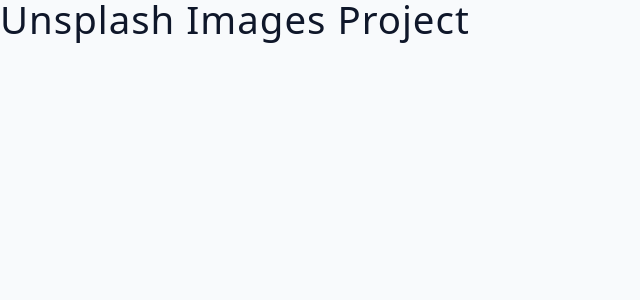
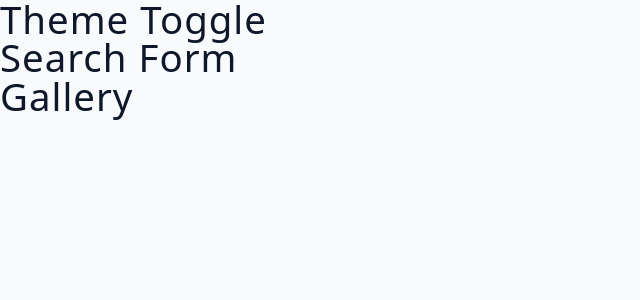
Before and after one commit to m-rokon/unsplash-image-search, a React (Vite) app: page / in a window 1280 px wide. Shown: the top 300 px of the page, without its empty margins (0-640 px from the left). Built offline with nearby package versions, Linux system fonts and the light colour scheme.

Commit message:
3 new components added

```diff
--- a/src/App.jsx
+++ b/src/App.jsx
@@ -1,9 +1,13 @@
-import { useState } from "react";
+import SearchForm from "./SearchForm";
+import ThemeToggle from "./ThemeToggle";
+import Gallery from "./Gallery";
 
 function App() {
     return (
-        <main>
-            <h2>Unsplash images project</h2>
+        <main className="container">
+            <ThemeToggle />
+            <SearchForm />
+            <Gallery />
         </main>
     );
 }
--- /dev/null
+++ b/src/Gallery.jsx
@@ -0,0 +1,5 @@
+const Gallery = () => {
+    return <h2>Gallery</h2>;
+};
+
+export default Gallery;
--- /dev/null
+++ b/src/SearchForm.jsx
@@ -0,0 +1,5 @@
+const SearchForm = () => {
+    return <h2>Search form</h2>;
+};
+
+export default SearchForm;
--- /dev/null
+++ b/src/ThemeToggle.jsx
@@ -0,0 +1,5 @@
+const ThemeToggle = () => {
+    return <h2>Theme Toggle</h2>;
+};
+
+export default ThemeToggle;
```
